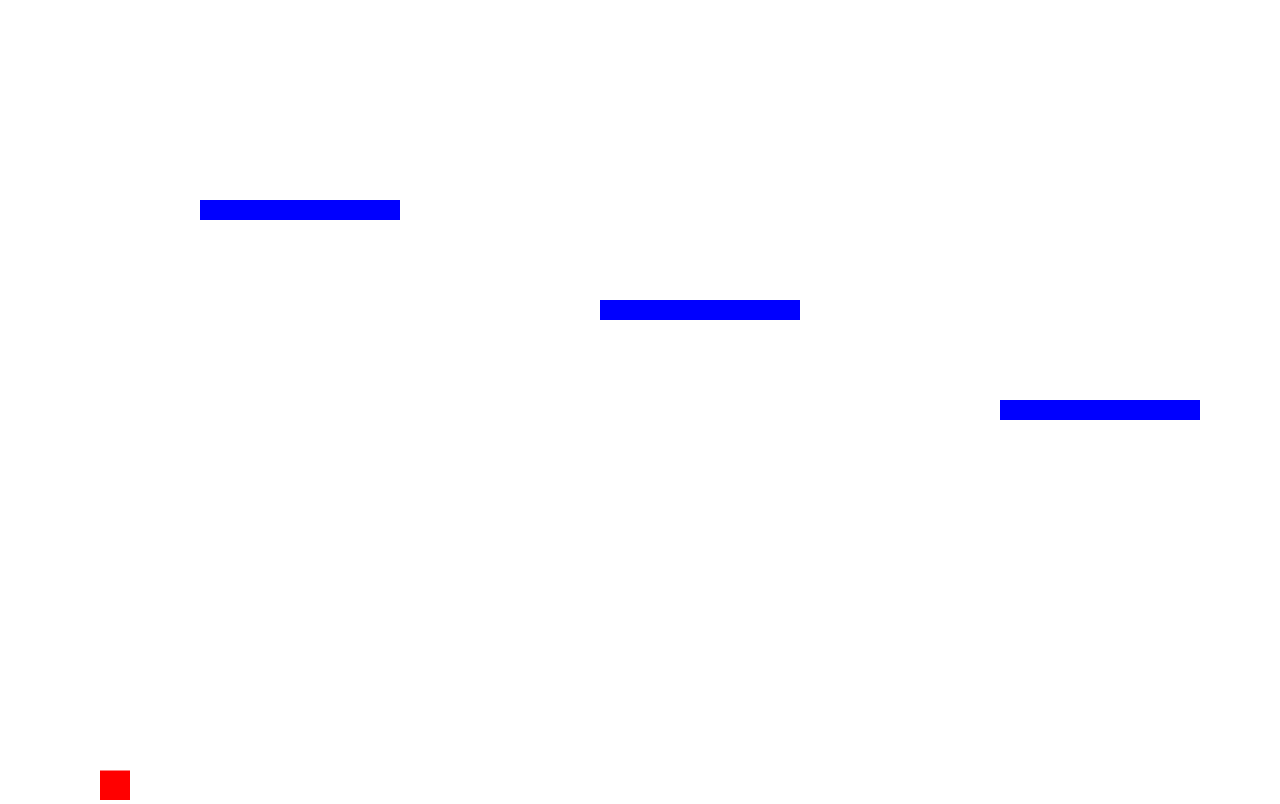
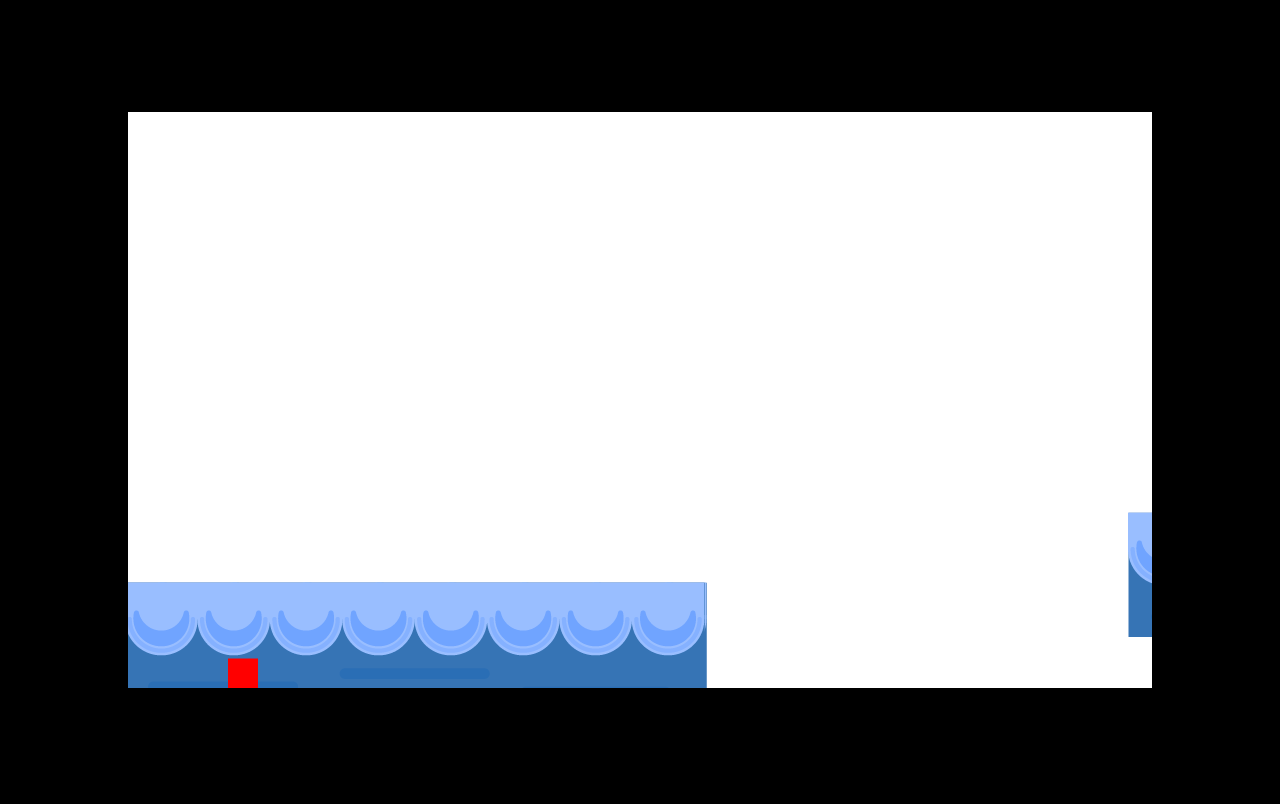
Before and after one commit to JoseAlbertoRodrigues/mario-server, a website built with webpack: page src/index.html in a window 1280 px wide. Built offline with nearby package versions, Linux system fonts and the light colour scheme.

Commit message:
Image platform
criando a imagem da plataforma

```diff
--- a/src/index.html
+++ b/src/index.html
@@ -6,6 +6,11 @@
     <style>
       body {
         margin: 0;
+        background-color: black;
+        display: flex;
+        align-items: center;
+        justify-content: center;
+        height: 100vh;
       }
     </style>
   </head>
--- a/src/js/canvas.js
+++ b/src/js/canvas.js
@@ -2,8 +2,8 @@ import platform from '../img/platform.png'
 const canvas = document.querySelector('canvas')
 const c = canvas.getContext('2d')
 
-canvas.width = innerWidth
-canvas.height = innerHeight
+canvas.width = 1024
+canvas.height = 576
 
 const gravity = 0.5
 
@@ -40,36 +40,42 @@ class Player {
 }
 
 class Platform {
-    constructor({x, y}) {
+    constructor({x, y, image}) {
         this.position = {
             x,
             y
         }
-
-        this.width = 200
-        this.height = 20
+        this.width = image.width
+        this.height = image.height
+        this.image = image
     }
 
     draw() {
-        c.fillStyle = 'blue'
-        c.fillRect(this.position.x, this.position.y, this.width, this.height)
+        c.drawImage(this.image, this.position.x, this.position.y)
     }
 }
 
 const player = new Player()
+const image = new Image()
+image.src = platform
+
+console.log(image)
 
 const platforms = [
     new Platform({
-        x:200,
-        y:200
+        x: -1,
+        y: 470,
+        image: image
     }),
     new Platform({
-        x:600,
-        y:300
+        x: image.width - 3,
+        y: 470,
+        image: image
     }),
     new Platform({
         x:1000,
-        y:400
+        y:400,
+        image: image
     })
 ] // usar esse agora
 
@@ -85,12 +91,13 @@ const keys = {
 let scrollOffset = 0
 
 function animate() {
-    c.clearRect(0, 0, canvas.width, canvas.height)
+    c.fillStyle = 'white'
+    c.fillRect(0, 0, canvas.width, canvas.height)
     requestAnimationFrame(animate)
-    player.update()
     platforms.forEach(platform => {
         platform.draw()
     })
+    player.update()
 
     // key Pressed
     if (keys.right.pressed && player.position.x < 400) {
```
Also changed, not shown: dist/index.html, dist/js/canvas.bundle.js, 1 other file.
